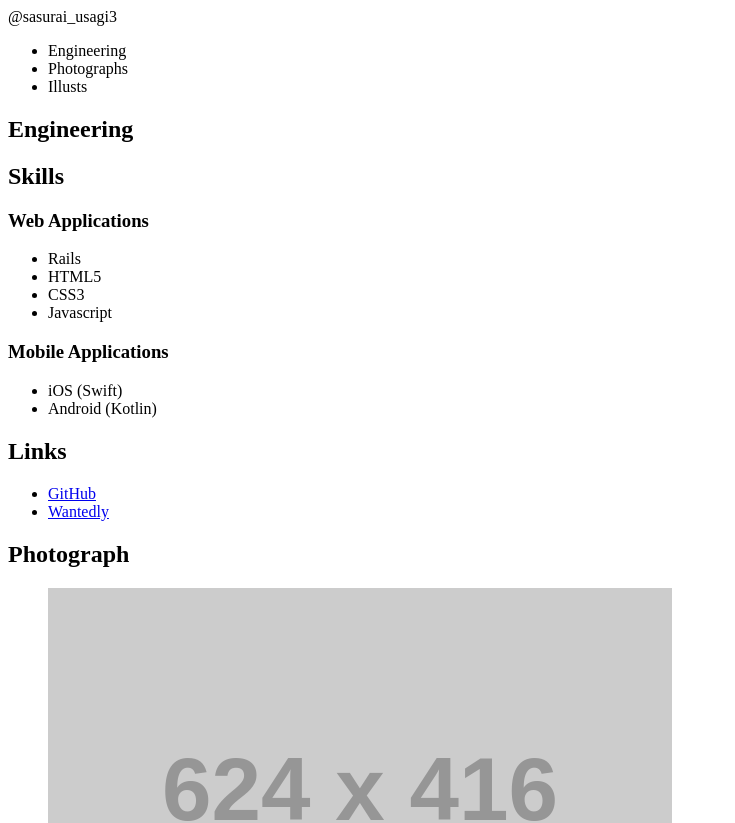
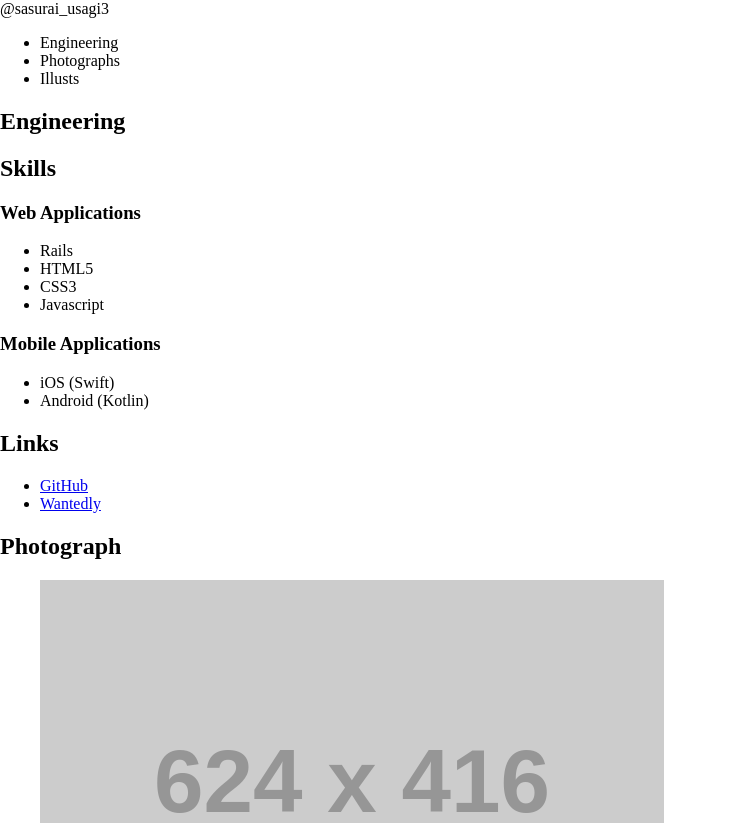
Before and after one commit to sasurai-usagi3/portfolio, a plain HTML site: page docs/index.html in a window 1280 px wide. Shown: the top 823 px of the page, without its empty margins (0-735 px from the left). Drawn offline with Linux system fonts and the light colour scheme; placeholder pictures from the web are drawn by us.

Commit message:
update: 余計な隙間をなくした

```diff
--- /dev/null
+++ b/docs/application.css
@@ -0,0 +1,4 @@
+html, body {
+  margin: 0;
+  padding: 0;
+}
--- a/docs/index.html
+++ b/docs/index.html
@@ -3,6 +3,7 @@
 <head>
   <meta chaset="utf-8">
   <title>Portfolio</title>
+  <link rel="stylesheet" href="/application.css">
 </head>
 <body>
   <section>
```
